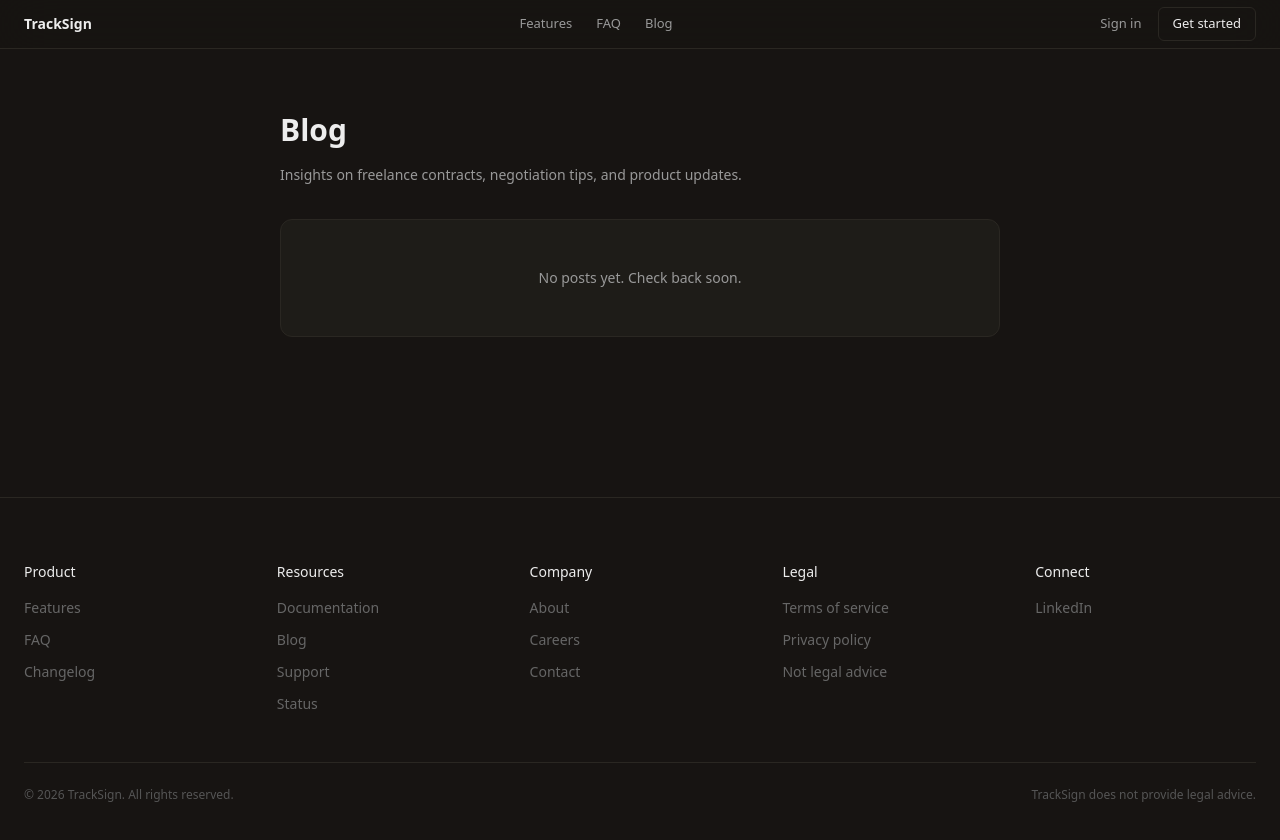
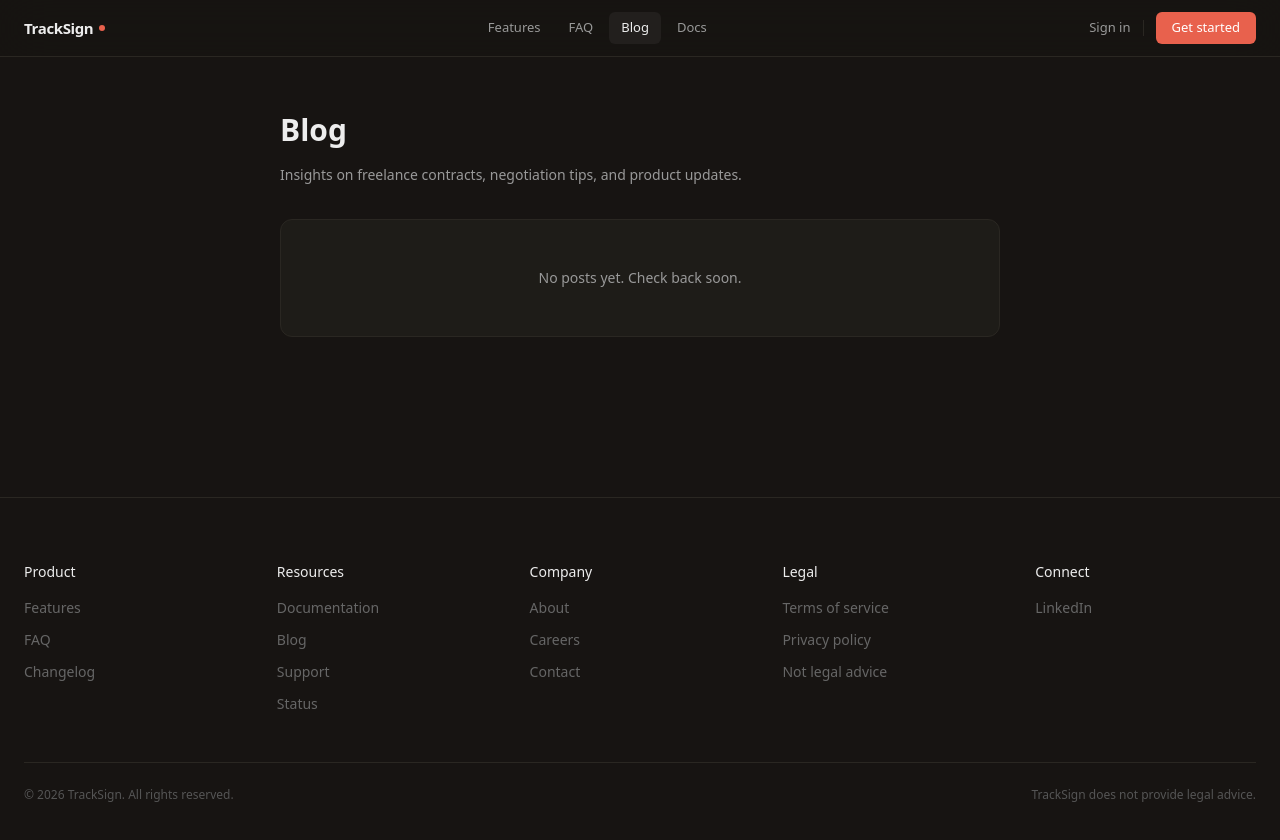
Before and after one commit to Sarim78/TrackSign, a Next.js app in the folder frontend/: page /blog in a window 1280 px wide. Shown: the top 840 px of the page. Built offline with nearby package versions, Linux system fonts and the light colour scheme.

Commit message:
fix: redesign navbar with coral CTA, brand dot, mobile menu, and active link states

```diff
--- a/frontend/components/Navbar.tsx
+++ b/frontend/components/Navbar.tsx
@@ -1,40 +1,137 @@
+"use client";
+
+import Link from "next/link";
+import { usePathname } from "next/navigation";
+import { useState } from "react";
+
+const centerLinks = [
+  { href: "/#features", label: "Features", match: null },
+  { href: "/#faq", label: "FAQ", match: null },
+  { href: "/blog", label: "Blog", match: "/blog" },
+  { href: "/docs", label: "Docs", match: "/docs" },
+];
+
+function isActive(pathname: string, match: string | null) {
+  if (!match) return false;
+  return pathname === match || pathname.startsWith(`${match}/`);
+}
+
 export default function Navbar() {
+  const pathname = usePathname();
+  const [open, setOpen] = useState(false);
+  const [hovered, setHovered] = useState<string | null>(null);
+
+  function close() {
+    setOpen(false);
+  }
+
   return (
     <nav
       className="fixed top-0 z-50 w-full backdrop-blur-xl"
       style={{
-        backgroundColor: "rgba(23, 20, 18, 0.9)",
+        backgroundColor: "rgba(23, 20, 18, 0.85)",
         borderBottom: "1px solid #2a2722",
       }}
     >
-      <div className="mx-auto flex h-12 max-w-7xl items-center justify-between px-4 md:px-6">
-        <a href="/" className="text-sm font-semibold">
+      <div className="mx-auto flex h-14 max-w-7xl items-center justify-between px-6">
+        <Link href="/" className="flex items-center text-[15px] font-semibold tracking-tight" style={{ color: "#EDEDED" }}>
           TrackSign
-        </a>
-        <div className="hidden items-center gap-6 md:flex">
-          <a href="/#features" className="text-[13px] text-[#999] hover:text-[#EDEDED]">
-            Features
-          </a>
-          <a href="/#faq" className="text-[13px] text-[#999] hover:text-[#EDEDED]">
-            FAQ
-          </a>
-          <a href="/blog" className="text-[13px] text-[#999] hover:text-[#EDEDED]">
-            Blog
-          </a>
+          <span
+            className="ml-1.5 inline-block h-1.5 w-1.5 rounded-full"
+            style={{ backgroundColor: "#E8614D" }}
+          />
+        </Link>
+
+        <div className="hidden items-center gap-1 md:flex">
+          {centerLinks.map((link) => {
+            const active = isActive(pathname, link.match);
+            const isHovered = hovered === link.href;
+
+            return (
+              <Link
+                key={link.href}
+                href={link.href}
+                className="rounded-md px-3 py-1.5 text-[13px] transition-colors duration-150"
+                style={{
+                  color: active || isHovered ? "#EDEDED" : "#999",
+                  backgroundColor: active || isHovered ? "rgba(255,255,255,0.05)" : "transparent",
+                }}
+                onMouseEnter={() => setHovered(link.href)}
+                onMouseLeave={() => setHovered(null)}
+              >
+                {link.label}
+              </Link>
+            );
+          })}
         </div>
-        <div className="flex items-center gap-3 md:gap-4">
-          <a href="/sign-in" className="text-[13px] text-[#999] hover:text-[#EDEDED]">
+
+        <div className="flex items-center gap-3">
+          <Link
+            href="/sign-in"
+            className="hidden text-[13px] transition-colors duration-150 hover:opacity-100 md:inline"
+            style={{ color: "#999" }}
+            onMouseEnter={(event) => {
+              event.currentTarget.style.color = "#EDEDED";
+            }}
+            onMouseLeave={(event) => {
+              event.currentTarget.style.color = "#999";
+            }}
+          >
             Sign in
-          </a>
-          <a
+          </Link>
+          <span className="hidden h-4 w-px md:block" style={{ backgroundColor: "#2a2722" }} />
+          <Link
             href="/sign-up"
-            className="rounded-md px-3 py-1.5 text-[13px] hover:opacity-90 md:px-3.5"
-            style={{ border: "1px solid #2a2722" }}
+            className="hidden rounded-md px-4 py-1.5 text-[13px] font-medium text-white transition-all duration-150 hover:opacity-90 md:inline-block"
+            style={{ backgroundColor: "#E8614D" }}
           >
             Get started
-          </a>
+          </Link>
+          <button
+            type="button"
+            aria-label={open ? "Close menu" : "Open menu"}
+            aria-expanded={open}
+            className="flex flex-col gap-[4px] md:hidden"
+            onClick={() => setOpen((value) => !value)}
+          >
+            <span className="block h-[1.5px] w-4" style={{ backgroundColor: "#EDEDED" }} />
+            <span className="block h-[1.5px] w-4" style={{ backgroundColor: "#EDEDED" }} />
+            <span className="block h-[1.5px] w-4" style={{ backgroundColor: "#EDEDED" }} />
+          </button>
         </div>
       </div>
+
+      {open ? (
+        <div className="px-6 py-4 md:hidden" style={{ backgroundColor: "#1e1c18", borderBottom: "1px solid #2a2722" }}>
+          {centerLinks.map((link) => (
+            <Link
+              key={link.href}
+              href={link.href}
+              onClick={close}
+              className="block py-2.5 text-sm transition-colors duration-150"
+              style={{ color: "#999", borderBottom: "1px solid #2a2722" }}
+            >
+              {link.label}
+            </Link>
+          ))}
+          <Link
+            href="/sign-in"
+            onClick={close}
+            className="mt-3 block py-2.5 text-sm transition-colors duration-150"
+            style={{ color: "#999" }}
+          >
+            Sign in
+          </Link>
+          <Link
+            href="/sign-up"
+            onClick={close}
+            className="mt-2 block rounded-md px-4 py-2 text-center text-[13px] font-medium text-white transition-all duration-150 hover:opacity-90"
+            style={{ backgroundColor: "#E8614D" }}
+          >
+            Get started
+          </Link>
+        </div>
+      ) : null}
     </nav>
   );
 }
```
